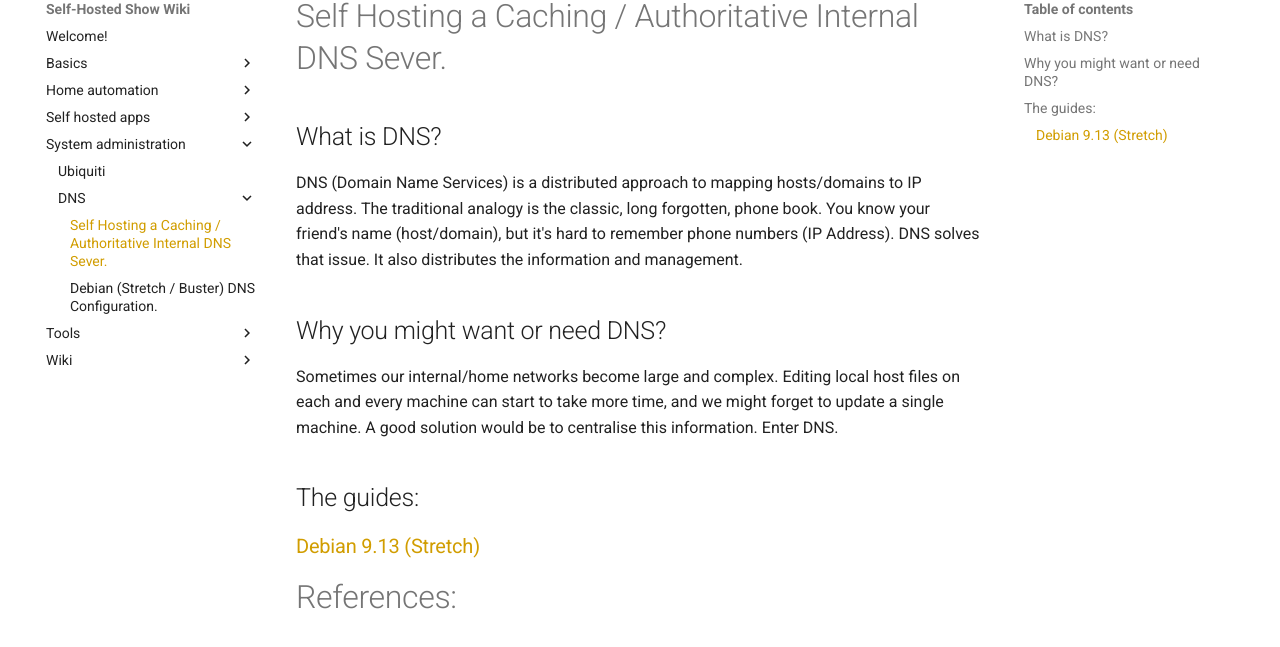
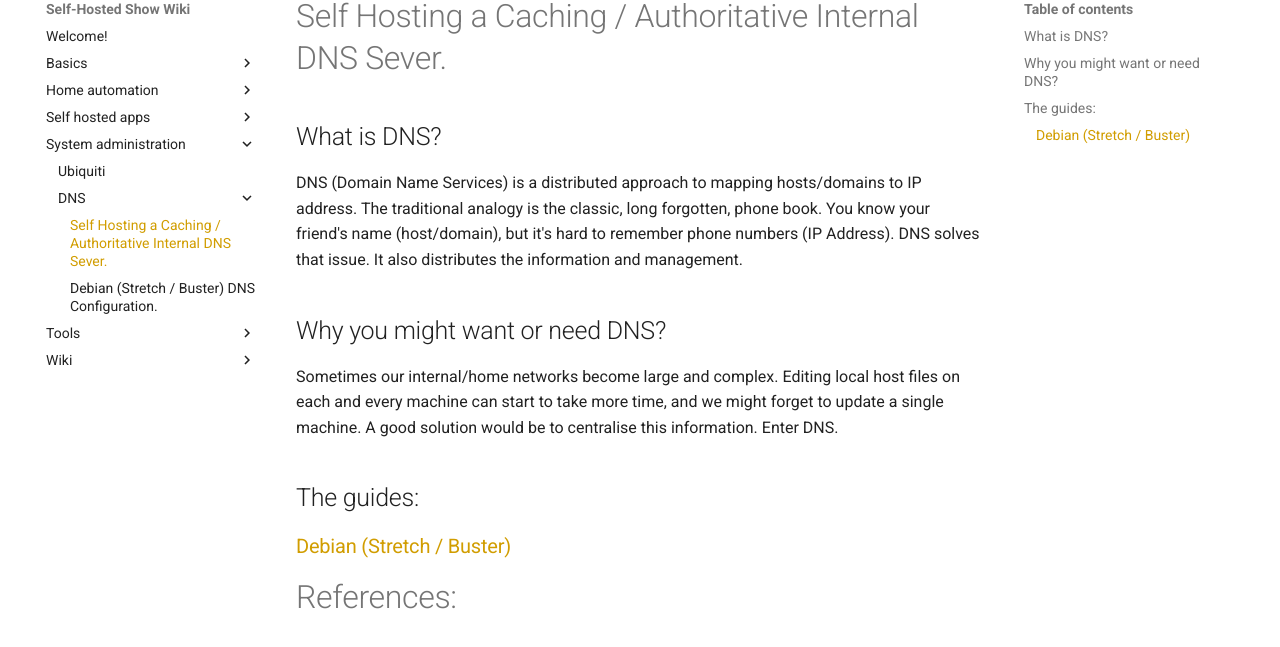
Before and after one commit to selfhostedshow/wiki, an MkDocs documentation site: the page built from docs/system-administration/DNS/index.md, in a window 1280 px wide and 942 px high. Shown: the part 102-749 px from the top of the window. Built offline with MkDocs 1.6.1 and Material for MkDocs 9.7.7, drawn with Linux system fonts in a browser that asks for light colours; comment, search, counter and statistics services are not loaded.

Commit message:
Removed 9.13 from title of guide link. Changed to Debian (stretch / Buster) Document link not changed until document structure is more clearly defined.

```diff
--- a/docs/system-administration/DNS/index.md
+++ b/docs/system-administration/DNS/index.md
@@ -17,7 +17,7 @@ The traditional analogy is the classic, long forgotten, phone book. You know you
 Sometimes our internal/home networks become large and complex. Editing local host files on each and every machine can start to take more time, and we might forget to update a single machine. A good solution would be to centralise this information. Enter DNS.
 
 ## The guides:
-### [Debian 9.13 (Stretch)](debian-stretch.md)
+### [Debian (Stretch / Buster)](debian-stretch.md)
 
 # References:
 - [Split Horizon Master/Slave](https://jensd.be/160/linux/split-horizon-dns-masterslave-with-bind)
```
